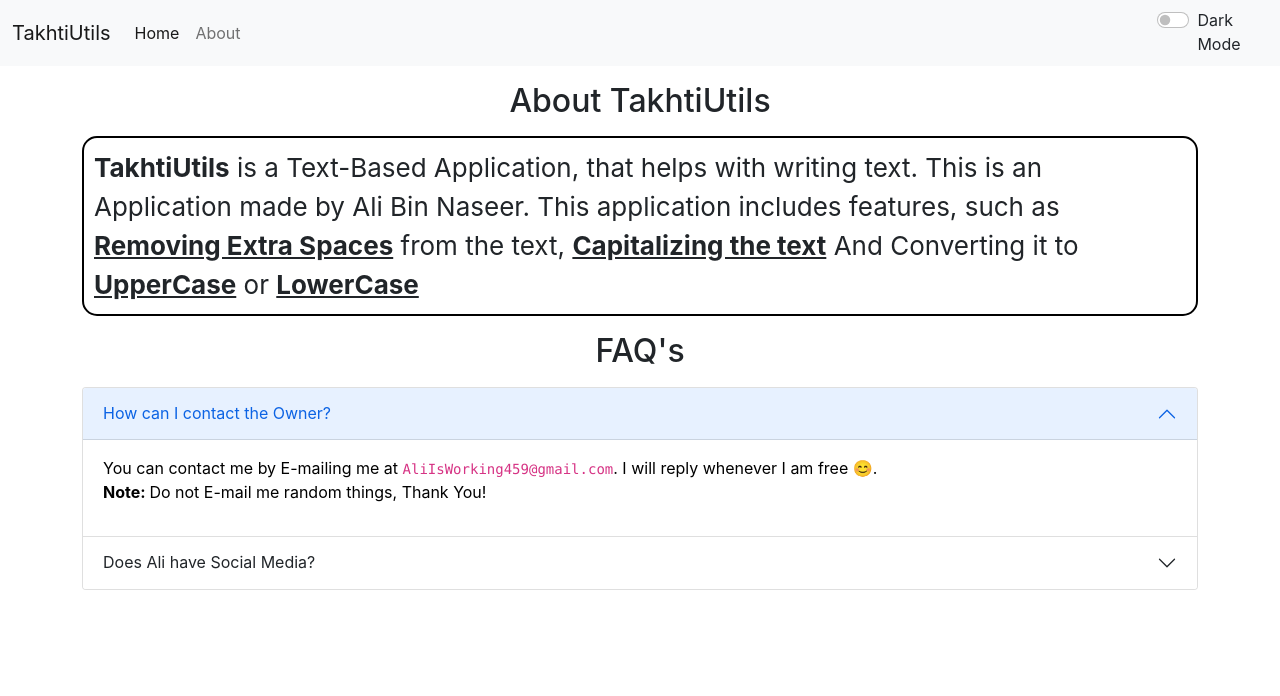
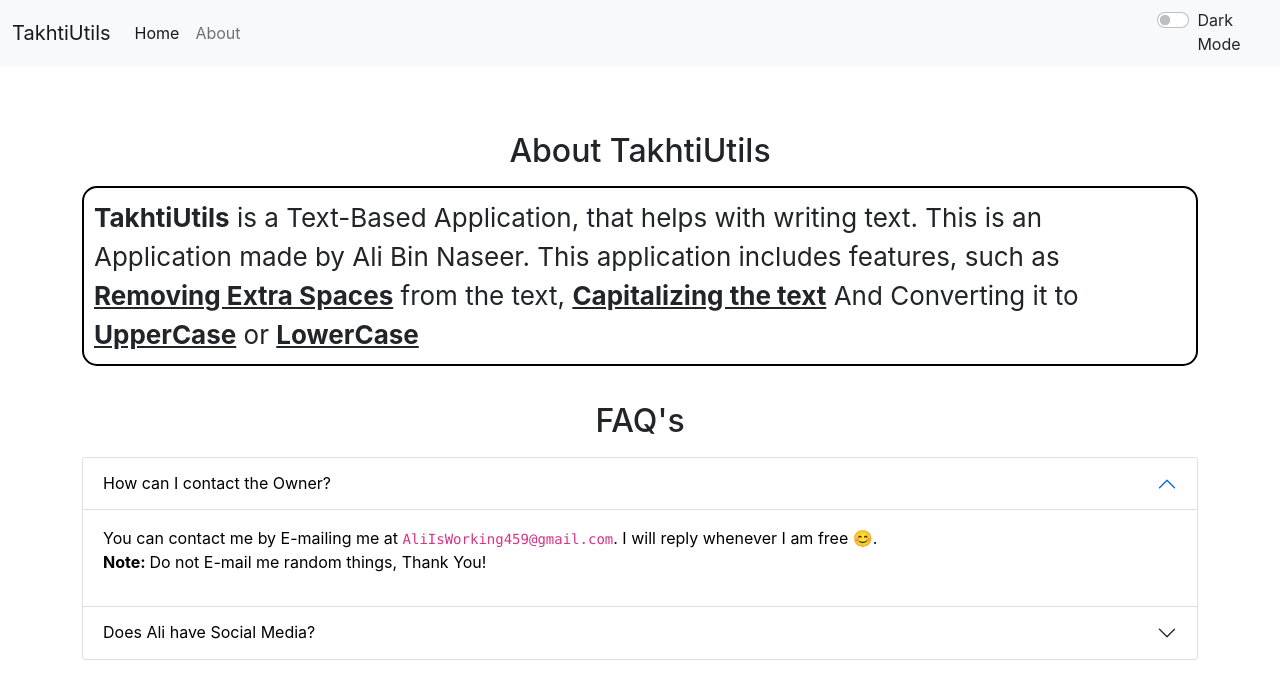
Before and after one commit to SaabK/TakhtiUtils, a React (Create React App) app: page /About in a window 1280 px wide. Shown: the top 696 px of the page. Built offline with nearby package versions, Linux system fonts and the light colour scheme.

Commit message:
Fixed Bugs V1.1

```diff
--- a/src/App.js
+++ b/src/App.js
@@ -48,7 +48,7 @@ function App() {
       <Alert alert={alert}/>
       <Switch>
         <Route exact path="/About">
-          <About/>
+          <About mode={mode}/>
         </Route>
         <Route exact path="/TakhtiUtils/" >
           <TextForm mode={mode} showAlert={showAlert} heading="Enter Some Text:"/>
--- a/src/components/About.js
+++ b/src/components/About.js
@@ -2,25 +2,31 @@ import React from 'react'
 
 export default function About(props) {
 
+    let darkStyle = {
+        color: props.mode === "dark"?"white":"black",
+        backgroundColor: props.mode === "dark"?"rgb(33 41 45)":"white"
+    }
+
     return (
         <>
+
         <div className="container">
             <h2 className="text-center my-3">About TakhtiUtils</h2>
             <p className="About-Us-Para"><strong>TakhtiUtils</strong> is a Text-Based Application, that helps with writing text. This is an Application made by Ali Bin Naseer. This application includes features, such as <strong className="underline-this">Removing Extra Spaces</strong> from the text, <strong className="underline-this">Capitalizing the text</strong> And Converting it to <strong className="underline-this">UpperCase</strong> or <strong className="underline-this">LowerCase</strong></p>
         </div>
 
 
-        <div className="container">
+        <div className="container pb-3 pt-1" >
             <h2 className="text-center my-3">FAQ's</h2>
             <div className="accordion" id="accordionPanelsStayOpenExample">
                 <div className="accordion-item">
                     <h2 className="accordion-header" id="panelsStayOpen-headingOne">
-                        <button className="accordion-button"  type="button" data-bs-toggle="collapse" data-bs-target="#panelsStayOpen-collapseOne" aria-expanded="true" aria-controls="panelsStayOpen-collapseOne">
+                        <button className="accordion-button" style={darkStyle} type="button" data-bs-toggle="collapse" data-bs-target="#panelsStayOpen-collapseOne" aria-expanded="true" aria-controls="panelsStayOpen-collapseOne">
                             How can I contact the Owner?
                         </button>
                     </h2>
                     <div id="panelsStayOpen-collapseOne" className="accordion-collapse collapse show" aria-labelledby="panelsStayOpen-headingOne">
-                        <div className="accordion-body text-color-black" >
+                        <div className="accordion-body text-color-black" style={darkStyle} >
                             You can contact me by E-mailing me at <code>AliIsWorking459@gmail.com</code>. I will reply whenever I am free 😊.
                             <p><strong>Note: </strong>Do not E-mail me random things, Thank You!</p>
                         </div>
@@ -28,12 +34,12 @@ export default function About(props) {
                 </div>
                 <div className="accordion-item">
                     <h2 className="accordion-header" id="panelsStayOpen-headingTwo">
-                        <button className="accordion-button collapsed" type="button" data-bs-toggle="collapse" data-bs-target="#panelsStayOpen-collapseTwo" aria-expanded="false" aria-controls="panelsStayOpen-collapseTwo">
+                        <button className="accordion-button collapsed" style={darkStyle} type="button" data-bs-toggle="collapse" data-bs-target="#panelsStayOpen-collapseTwo" aria-expanded="false" aria-controls="panelsStayOpen-collapseTwo">
                             Does Ali have Social Media?
                         </button>
                     </h2>
                     <div id="panelsStayOpen-collapseTwo" className="accordion-collapse collapse" aria-labelledby="panelsStayOpen-headingTwo">
-                        <div className="accordion-body text-color-black" >
+                        <div className="accordion-body text-color-black"  style={darkStyle}>
                             Yes, I do use social media.
                             <ul>
                                 <li style = {{listStyle: "square"}}>Instagram: <code>@BakwasBoye</code></li>
--- a/src/components/Alert.js
+++ b/src/components/Alert.js
@@ -7,7 +7,8 @@ export default function Alert(props) {
     }
 
     return (
-        props.alert && <div>
+        <div style={{height: '50px'}}>
+            {props.alert && <div>
                 <svg xmlns="http://www.w3.org/2000/svg" style={{ display: "none" }}>
                     <symbol id={props.alert.symbolID} fill="currentColor" viewBox="0 0 16 16">
                         <path d={props.alert.directory} />
@@ -19,7 +20,7 @@ export default function Alert(props) {
                         {props.alert.msg}
                     </div>
                 </div>
-
+            </div>}
         </div>
     )
 }
--- a/src/components/Navbar.js
+++ b/src/components/Navbar.js
@@ -8,7 +8,7 @@ export default function Navbar(props) {
     return (
         <nav className={`navbar navbar-expand-lg navbar-${props.mode} bg-${props.mode}`}>
             <div className="container-fluid">
-                <Link className="navbar-brand" to="/">{props.title}</Link>
+                <Link className="navbar-brand" to="/TakhtiUtils/">{props.title}</Link>
                 <button className="navbar-toggler" type="button" data-bs-toggle="collapse" data-bs-target="#navbarNav" aria-controls="navbarNav" aria-expanded="false" aria-label="Toggle navigation">
                     <span className="navbar-toggler-icon"></span>
                 </button>
--- a/src/components/TextForm.js
+++ b/src/components/TextForm.js
@@ -36,6 +36,7 @@ export default function TextForm(props) {
         let copiedText = document.getElementById("textBox");
         copiedText.select();
         navigator.clipboard.writeText(copiedText.value);
+        document.getSelection().removeAllRanges();
         props.showAlert("Copied to Clipboard", "success", "check-circle-fill", "M16 8A8 8 0 1 1 0 8a8 8 0 0 1 16 0zm-3.97-3.03a.75.75 0 0 0-1.08.022L7.477 9.417 5.384 7.323a.75.75 0 0 0-1.06 1.06L6.97 11.03a.75.75 0 0 0 1.079-.02l3.992-4.99a.75.75 0 0 0-.01-1.05z");
     }
 
@@ -46,7 +47,8 @@ export default function TextForm(props) {
 
     }
 
-    let wordCount = text.split(" ").length - 1;
+    let wordCount = text.split(" ").filter((element)=>{return element.length !== 0}).length;
+    // let wordCount = text.split(" ").length - 1;
 
     return (
         <>
@@ -55,12 +57,12 @@ export default function TextForm(props) {
             <div className="mb-3">
                 <textarea className="form-control" id="textBox" rows="8" value={text} onChange={changeHandle} placeholder={"Start Typing..."} style={{backgroundColor: `${props.mode==='dark'?'#0a0a0a':'white'}`, color: `${props.mode==='dark'?'white':'black'}`}}></textarea>
             </div>
-            <button className="btn btn-primary my-2" onClick={upperClick}>Convert To Uppercase</button>
-            <button className="btn btn-primary mx-2 my-2" onClick={lowerClick}>Convert To Lowercase</button>
-            <button className="btn btn-primary my-2" onClick={capClick}>Capitalize Text</button>
-            <button className="btn btn-primary mx-2 my-2" onClick={copyClick}>Copy Text</button>
-            <button className="btn btn-primary my-2" onClick={spacesClick}>Remove Extra Spaces</button>
-            <button className="btn btn-danger mx-2 my-2" onClick={clearClick}>Clear Text</button>
+            <button disabled={text.length===0} className="btn btn-primary my-2" onClick={upperClick}>Convert To Uppercase</button>
+            <button disabled={text.length===0} className="btn btn-primary mx-2 my-2" onClick={lowerClick}>Convert To Lowercase</button>
+            <button disabled={text.length===0} className="btn btn-primary my-2" onClick={capClick}>Capitalize Text</button>
+            <button disabled={text.length===0} className="btn btn-primary mx-2 my-2" onClick={copyClick}>Copy Text</button>
+            <button disabled={text.length===0} className="btn btn-primary my-2" onClick={spacesClick}>Remove Extra Spaces</button>
+            <button disabled={text.length===0} className="btn btn-danger mx-2 my-2" onClick={clearClick}>Clear Text</button>
         </div>
         <div className="container my-2">
             <h1>Text Info</h1>
```
Also changed, not shown: src/App.css (line endings or trailing spaces). Lines whose indentation alone changed are shown as unchanged.
